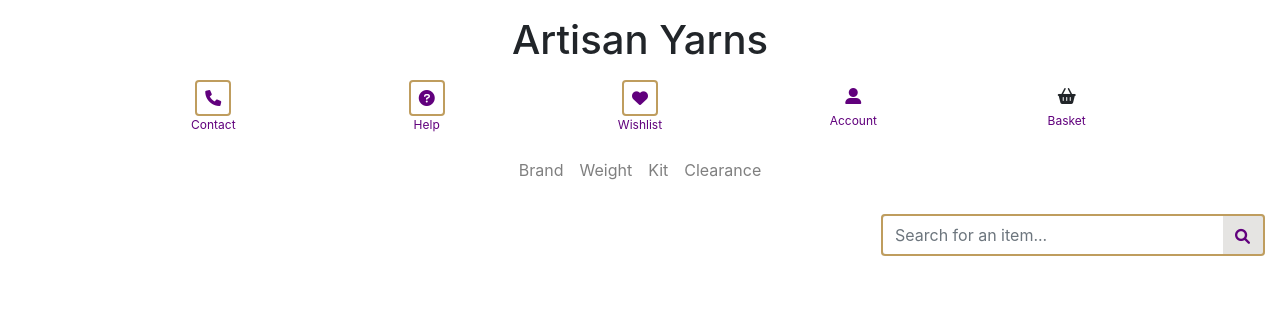
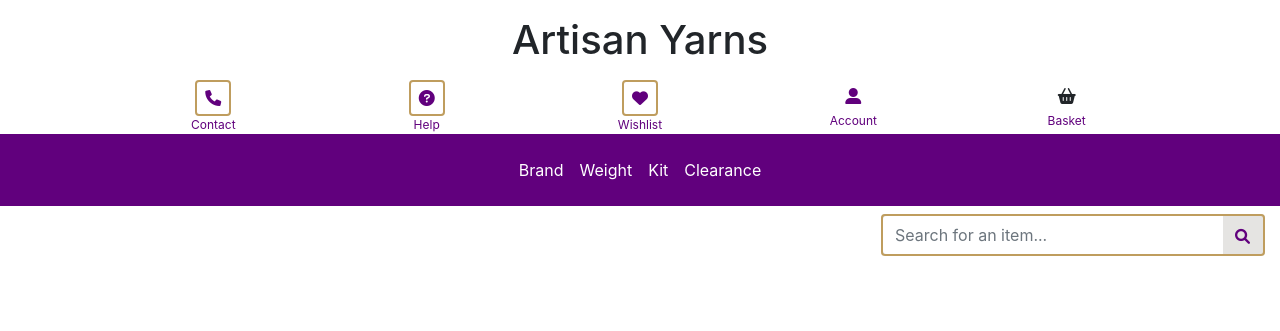
Before and after one commit to StevenWeir038/Artisan-Yarns, a Django app: page // in a window 1280 px wide. Shown: the top 331 px of the page. Run offline with Django 3.2, Linux system fonts and the light colour scheme.

Commit message:
Apply site colours to product links on >=  md viewports

```diff
--- a/static/css/base.css
+++ b/static/css/base.css
@@ -60,6 +60,20 @@ header {
     background: rgba(var(--theme-platinum), 1);
 }
 
+.product-nav {
+    background: rgba(var(--theme-pantone), 1);
+
+}
+
+.product-nav a{
+    color: white;
+    text-decoration: none;
+}
+
+.product-navbar {
+    /* background: rgba(var(--theme-pantone), 1); */
+    color: white;
+}
 /* spacers to keep header unobstructed*/
 .spacer-mobile {
     height: 240px;
--- a/templates/includes/navbar.html
+++ b/templates/includes/navbar.html
@@ -1,5 +1,5 @@
-<div class="container-fluid d-flex justify-content-center p-2">
-    <nav class="navbar navbar-expand-md navbar-light">
+<div class="container-fluid product-nav d-flex justify-content-center p-2">
+    <nav class="navbar navbar-expand-md product-navbar">
         <button class="navbar-toggler order-first" type="button" data-toggle="collapse" data-target="#navbarSupportedContent"
             aria-controls="navbarSupportedContent" aria-expanded="false" aria-label="Toggle navigation">
             <span class="navbar-toggler-icon"></span>
```
